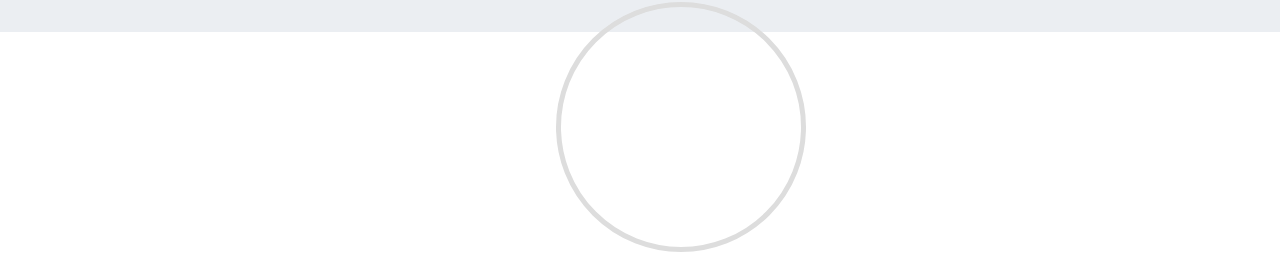
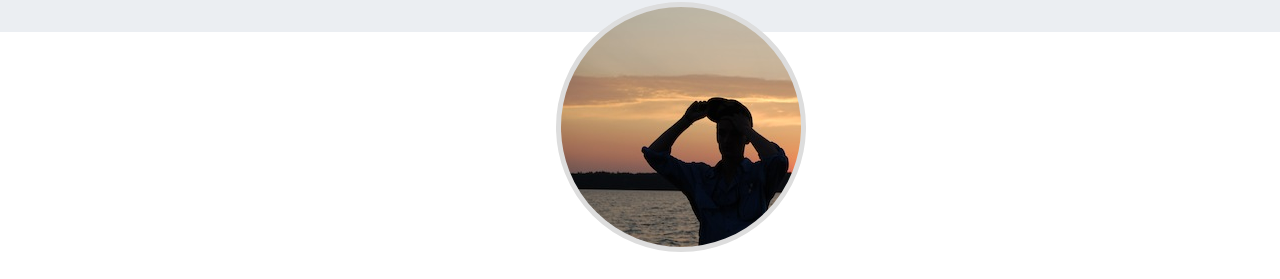
Before and after one commit to timrwhi/starter-league, a plain HTML site: page index.html in a window 1280 px wide. Shown: the part 123-402 px from the top of the page. Drawn offline with Linux system fonts and the light colour scheme.

Commit message:
fix photo reference

```diff
--- a/stylesheets/style.css
+++ b/stylesheets/style.css
@@ -170,7 +170,7 @@ code {
 	background: none;
 }
 .profile-photo {
-	background-image: url("../tim.JPG");
+	background-image: url("tim.JPG");
 	border-radius: 200px;
 	border: 5px solid #ddd;
 	width: 240px;
```
